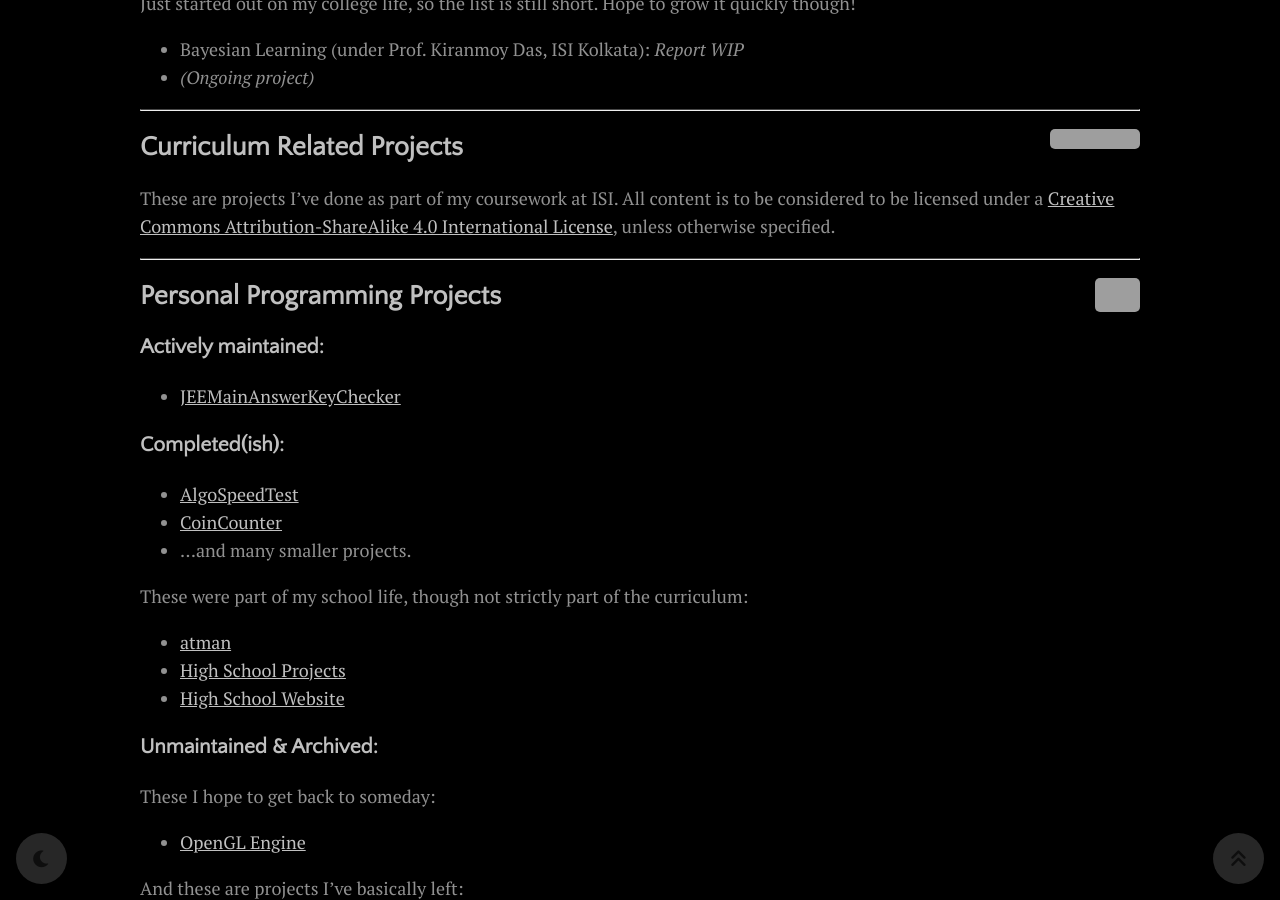
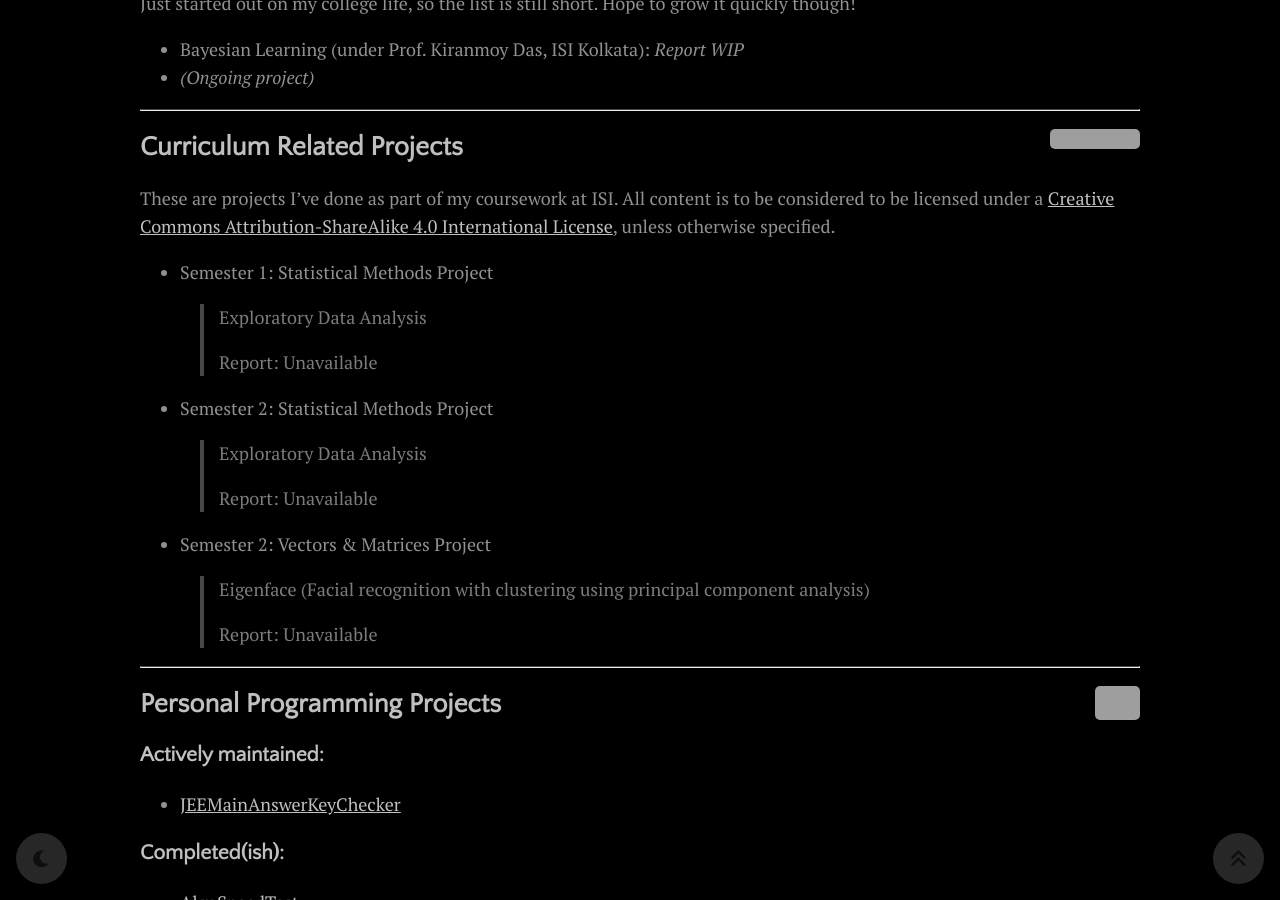
Before and after one commit to adityaruplaha/adityaruplaha.github.io, a Jekyll site: the page built from projects/index.md, in a window 1280 px wide and 900 px high, scrolled down 304 px. Built offline with Jekyll 4.4.1, drawn with Linux system fonts in a browser that asks for light colours; grey boxes are pictures that could not be loaded.

Commit message:
Curriculum related project details.

```diff
--- a/projects/index.md
+++ b/projects/index.md
@@ -21,7 +21,18 @@ Just started out on my college life, so the list is still short. Hope to grow it
 These are projects I've done as part of my coursework at ISI.
 All content is to be considered to be licensed under a <a rel="license" href="http://creativecommons.org/licenses/by-sa/4.0/">Creative Commons Attribution-ShareAlike 4.0 International License</a>, unless otherwise specified.
 
-
+- Semester 1: Statistical Methods Project
+    > Exploratory Data Analysis
+    >
+    > Report: Unavailable
+- Semester 2: Statistical Methods Project
+    > Exploratory Data Analysis
+    >
+    > Report: Unavailable
+- Semester 2: Vectors & Matrices Project
+    > Eigenface (Facial recognition with clustering using principal component analysis)
+    >
+    > Report: Unavailable
 
 ---
 
```
